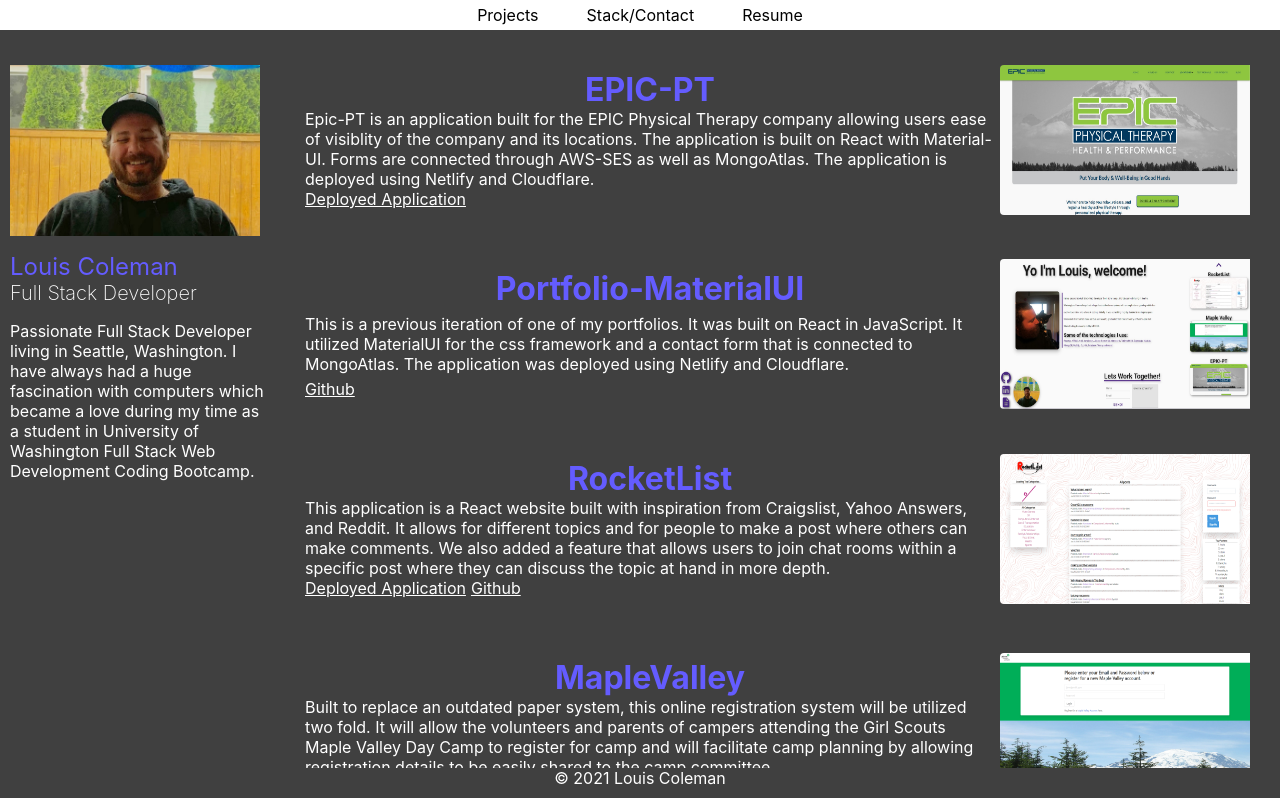
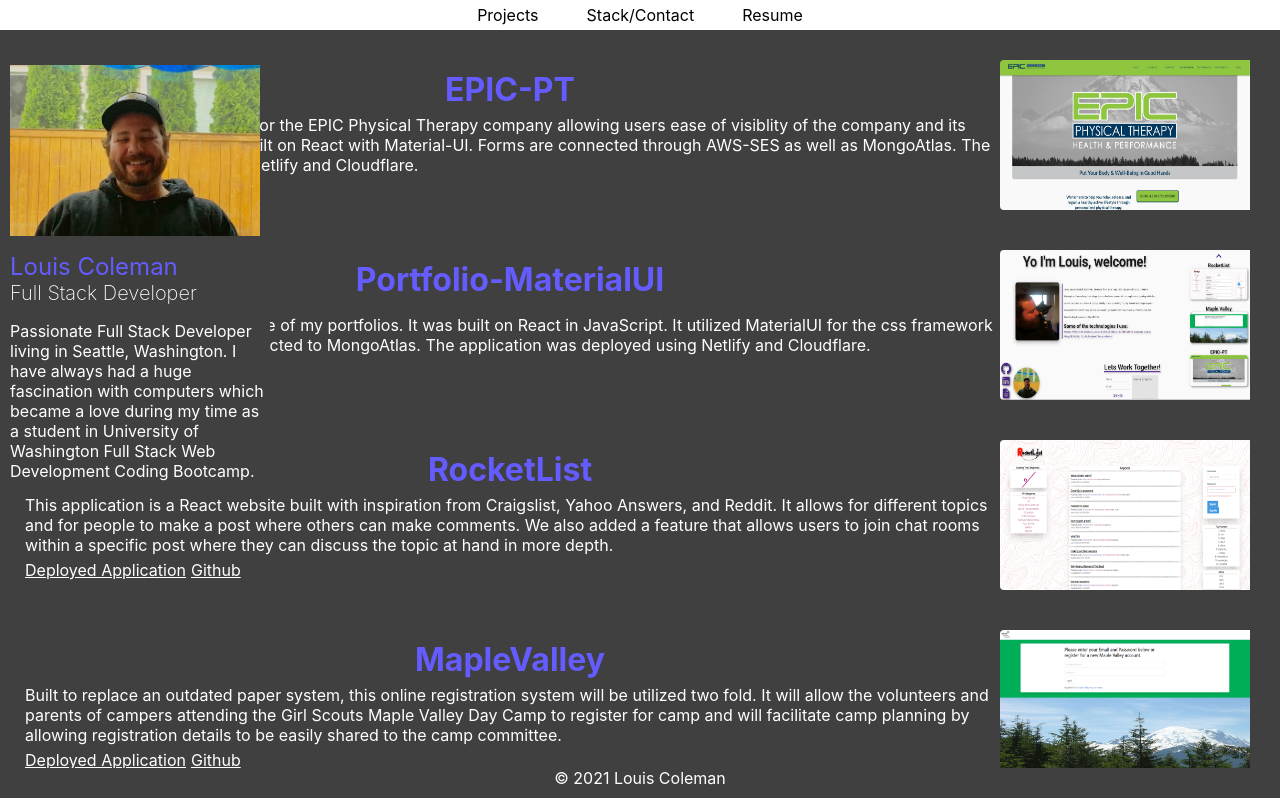
Before and after one commit to coleloui/portfolio-ts, a React (Create React App) app: page / in a window 1280 px wide. Shown: the top 798 px of the page. Built offline with nearby package versions, Linux system fonts and the light colour scheme.

Commit message:
update width from screen scale

```diff
--- a/src/components/projects/ProjPage.tsx
+++ b/src/components/projects/ProjPage.tsx
@@ -20,7 +20,7 @@
 };
 
 const Wrapper = styled.div`
-	width: 1000px;
+	width: 1600px;
 	margin-top: 10px;
 	margin-bottom: 10px;
 	display: block;
```
